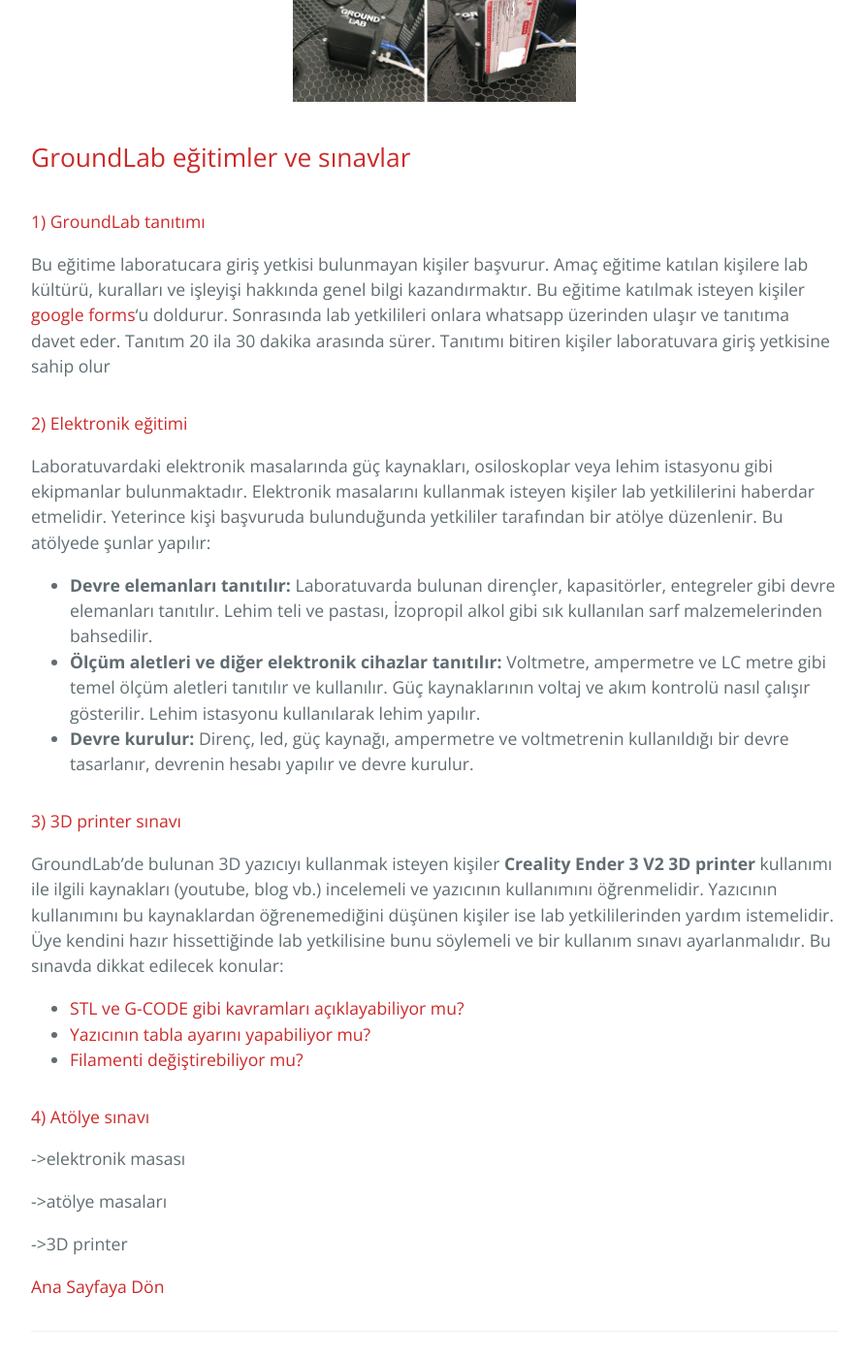
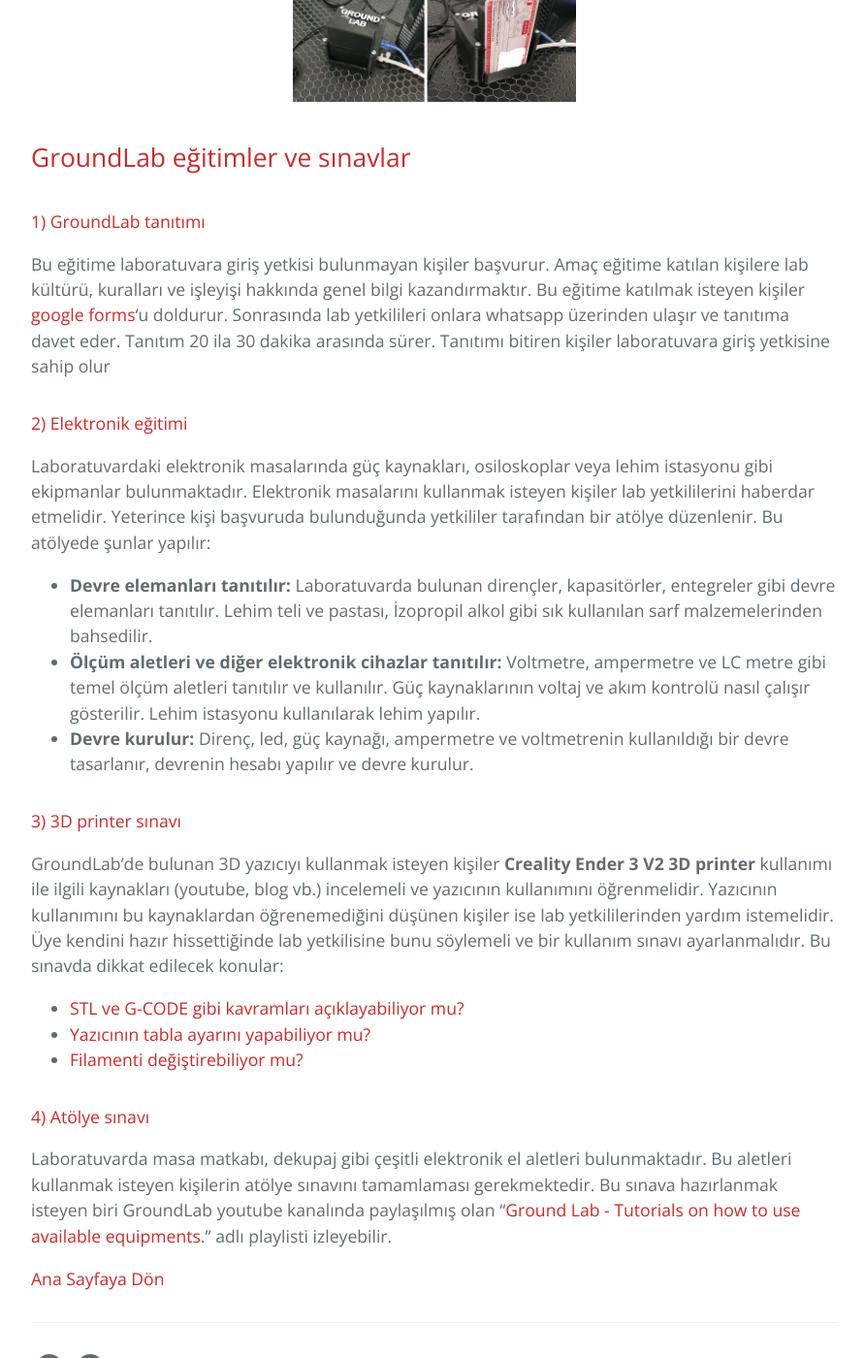
Before and after one commit to groundlabmetu/groundlabmetu.github.io, a Jekyll site: the page built from üyelik.md, in a window 1280 px wide and 1400 px high, scrolled down 1432 px. Shown: the whole window at 97% size, without its empty margins (192-1084 px from the left). Built offline with Jekyll 4.4.1, drawn with Linux system fonts in a browser that asks for light colours; our own code applies the rules of GitHub Pages for plain Markdown files.

Commit message:
üyelik bitti

```diff
--- a/üyelik.md
+++ b/üyelik.md
@@ -5,7 +5,6 @@ permalink: /uyelik.html
 ref: uyelik
 order: 1
 ---
-
 <h1>GroundLab'e nasıl üye olurum ?</h1>
 
 [👉GroundLab tanıtım sunumu](https://www.youtube.com/watch?v=ySYRfXMPcYs)
@@ -27,18 +26,15 @@ Bu bölgelerden sadece **bilgisayar masası**nda sürekli elektrik bulunmaktadı
 
 Sistem şu şekilde kimlik doğrular: Okul tarafından verilen öğrenci kartlarının öğrenciye özel bir numarası vardır. RFID okuyucu ile bu numaralar temassız şekilde okunabilir. GroundLab yönetim sisteminde bulunan okuyucu, öğrenci kartlarındaki bu özel numarayla öğrenciyi eşleştirmekte ve öğrencinin kimliğini doğrulamaktadır. Bu doğrulama sonrasında öğrenci, kendi yetkisi sınırında, GroundLab programında işlem yapabilmeye başlar.
 
-
 <p align="center" width="100%">
    <img width="35%" src="/assets/groundlab_kart_okuyucu.png"  > <b> </b>
 </p>
 
-
 <h2> GroundLab eğitimler ve sınavlar</h2>
-
 
 <h4>1) GroundLab tanıtımı </h4>
 
-Bu eğitime laboratucara giriş yetkisi bulunmayan kişiler başvurur. Amaç eğitime katılan kişilere lab kültürü, kuralları ve işleyişi hakkında genel bilgi kazandırmaktır.  Bu eğitime katılmak isteyen kişiler [google forms](https://forms.gle/FNan97u9rruZy3rQ6)'u doldurur. Sonrasında lab yetkilileri onlara whatsapp üzerinden ulaşır ve tanıtıma davet eder. Tanıtım 20 ila 30 dakika arasında sürer. Tanıtımı bitiren kişiler laboratuvara giriş yetkisine sahip olur
+Bu eğitime laboratuvara giriş yetkisi bulunmayan kişiler başvurur. Amaç eğitime katılan kişilere lab kültürü, kuralları ve işleyişi hakkında genel bilgi kazandırmaktır.  Bu eğitime katılmak isteyen kişiler [google forms](https://forms.gle/FNan97u9rruZy3rQ6)'u doldurur. Sonrasında lab yetkilileri onlara whatsapp üzerinden ulaşır ve tanıtıma davet eder. Tanıtım 20 ila 30 dakika arasında sürer. Tanıtımı bitiren kişiler laboratuvara giriş yetkisine sahip olur
 
 <h4>2) Elektronik eğitimi </h4>
 
@@ -58,12 +54,6 @@ GroundLab'de bulunan 3D yazıcıyı kullanmak isteyen kişiler **Creality Ender
 
 <h4>4) Atölye sınavı </h4>
 
-
-
-->elektronik masası
-
-->atölye masaları
-
-->3D printer
+Laboratuvarda masa matkabı, dekupaj gibi çeşitli elektronik el aletleri bulunmaktadır. Bu aletleri kullanmak isteyen kişilerin atölye sınavını tamamlaması gerekmektedir. Bu sınava hazırlanmak isteyen biri GroundLab youtube kanalında paylaşılmış olan "[Ground Lab - Tutorials on how to use available equipments.](https://www.youtube.com/watch?v=42mhPs9hhWk&list=PL1yz4xQJwGLwMurKDHjZWEhF8jgGcLHv_)" adlı playlisti izleyebilir.
 
 [Ana Sayfaya Dön]({{ '/' | absolute_url }})
```
